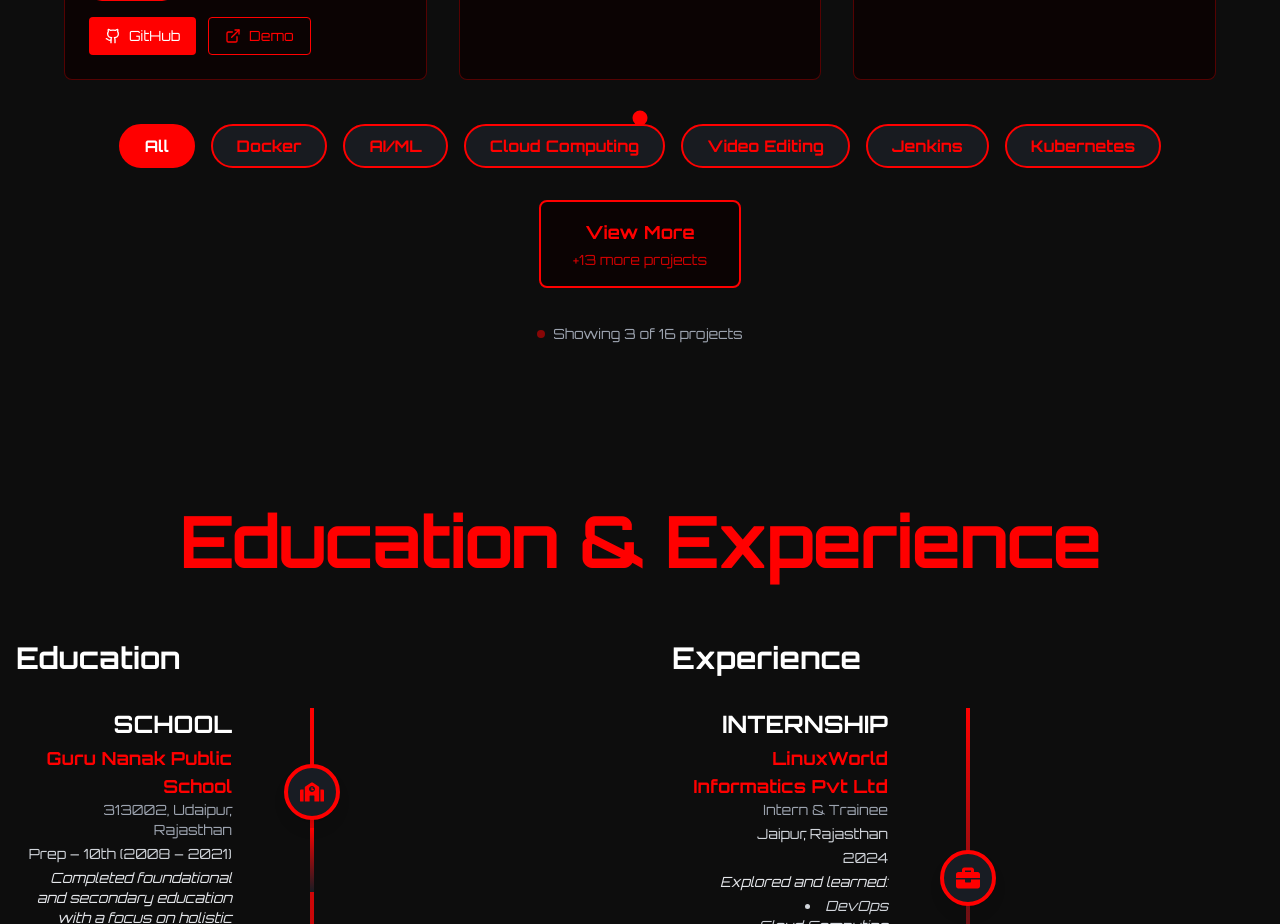
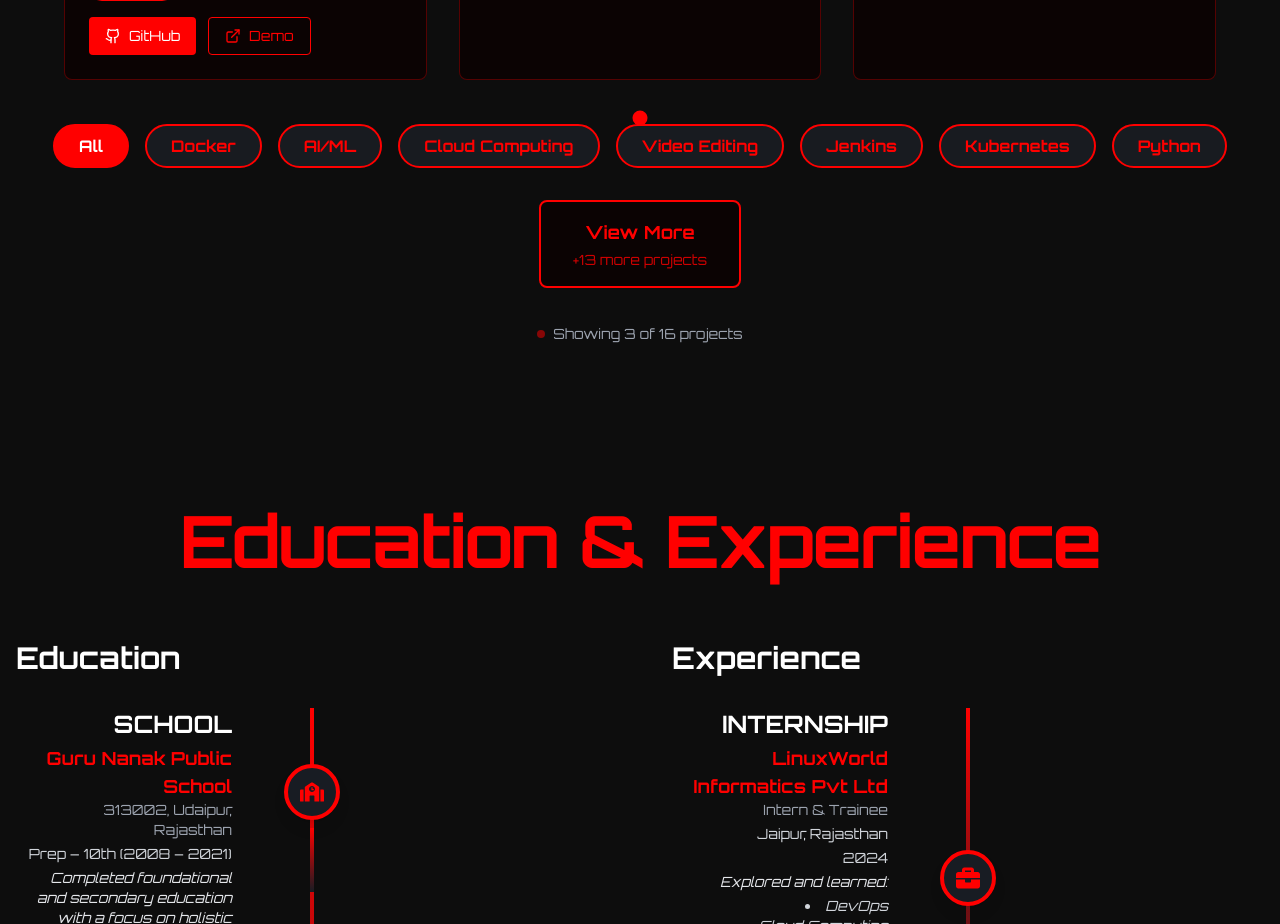
Before and after one commit to bhavyansh862/one.portfolio, a React (Vite) app: page / in a window 1280 px wide. Shown: the part 2680-3604 px from the top of the page. Built offline with nearby package versions, Linux system fonts and the light colour scheme.

Commit message:
Update Projects.tsx

```diff
--- a/src/components/Projects.tsx
+++ b/src/components/Projects.tsx
@@ -30,6 +30,7 @@ const Projects: React.FC = () => {
     'Video Editing',
     'Jenkins',
     'Kubernetes',
+    'Python', // Added Python as a category
   ];
 
   // Add category property to each project
```
